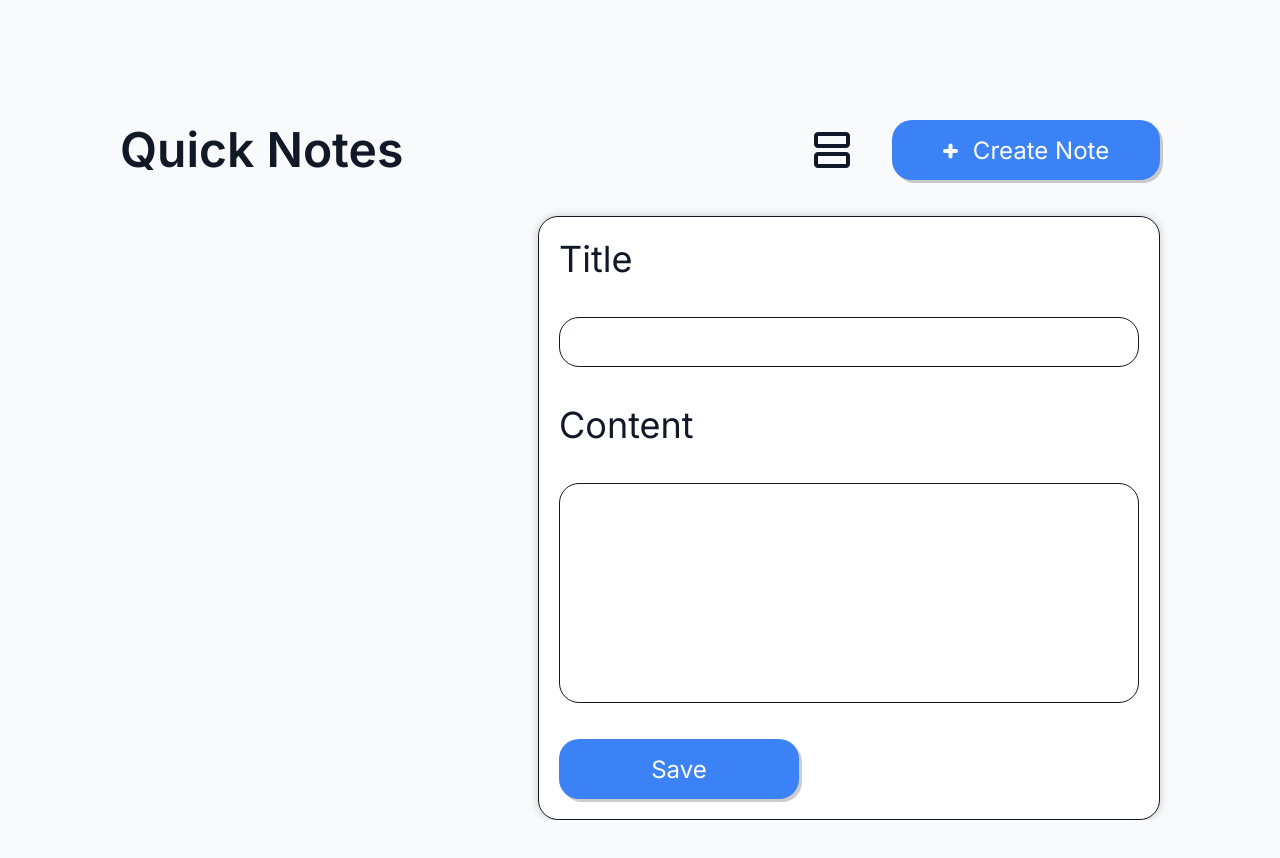
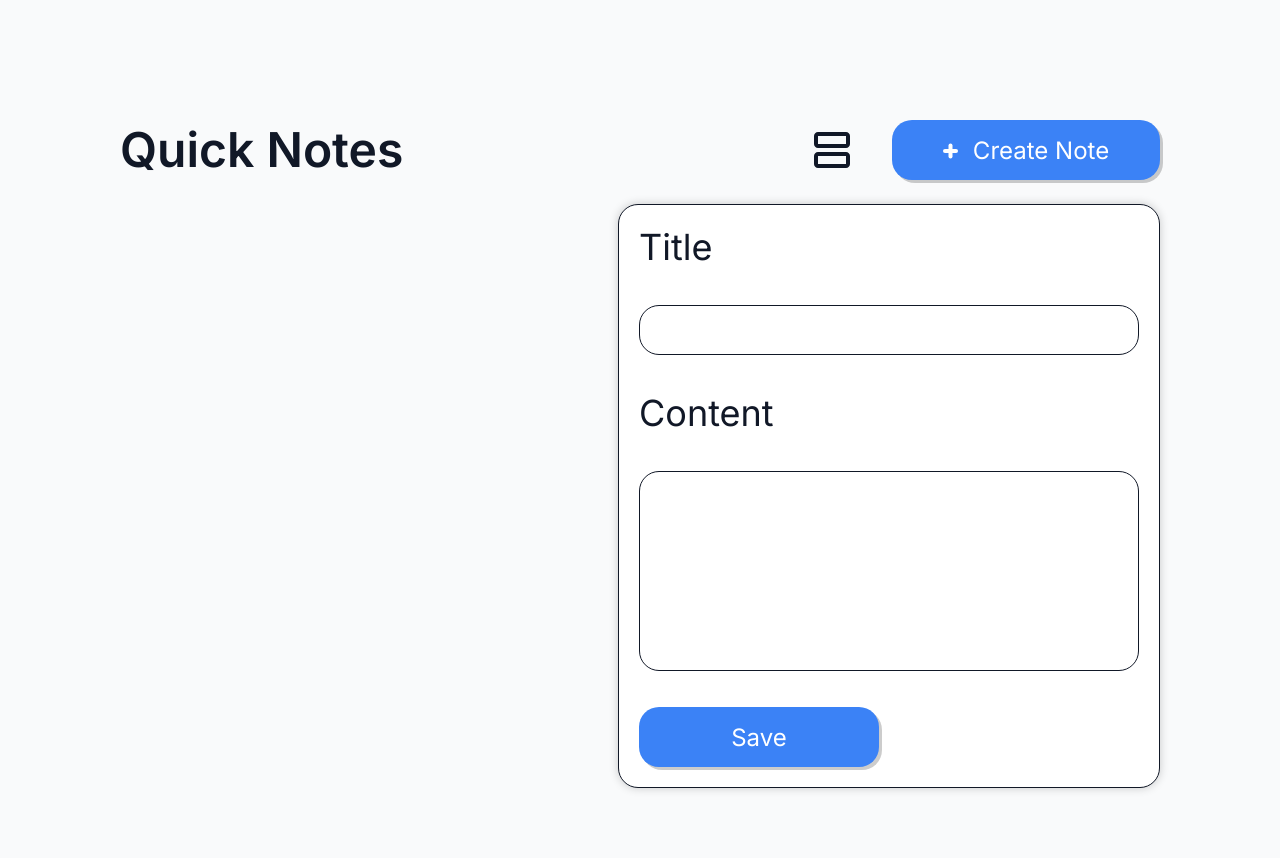
Before and after one commit to joseildoandrade12/quick-notes, a Vue app: page / in a window 1280 px wide. Both pictures are taken after a click on the button "Create Note". Shown: the top 858 px of the page. Before the commit the page ends 820 px from the top, so only its background shows below. Built offline with nearby package versions, Linux system fonts and the light colour scheme.

Commit message:
style: correction spacing for modal

```diff
--- a/src/assets/main.css
+++ b/src/assets/main.css
@@ -8,10 +8,15 @@
   font-family: "Inter", sans-serif;
 }
 
+html{
+  height: 100vh;
+  padding: 120px;
+  margin-bottom: 120px;
+}
+
 body {
   background-color: #f9fafb;
   width: 100%;
-  padding: 120px 120px;
 }
 
 h1,
--- a/src/components/NotaForm.vue
+++ b/src/components/NotaForm.vue
@@ -5,8 +5,8 @@ import Button from "./elements/Button.vue";
 
 <template>
   <div class="container-modal">
-    <CreateForm title="Title" height="50" limit="60" />
-    <CreateForm title="Content" height="220" limit="400" />
+    <CreateForm title="Title" height="50" limit="40" />
+    <CreateForm title="Content" height="200" limit="300" />
     <Button content="Save" width="240" />
   </div>
 </template>
@@ -15,7 +15,7 @@ import Button from "./elements/Button.vue";
 .container-modal {
   width: max-content;
   box-shadow: 0 0 10px rgba(0, 0, 0, 0.2);
-  margin-top: 36px;
+  margin-top: 24px;
   background-color: #fff;
   padding: 20px;
   border: 1px solid #111827;
--- a/src/components/elements/CreateForm.vue
+++ b/src/components/elements/CreateForm.vue
@@ -25,7 +25,7 @@ label {
 }
 textarea {
   resize: none;
-  width: 580px;
+  width: 500px;
   outline: none;
   padding: 12px;
   font-size: 1.25rem;
```
